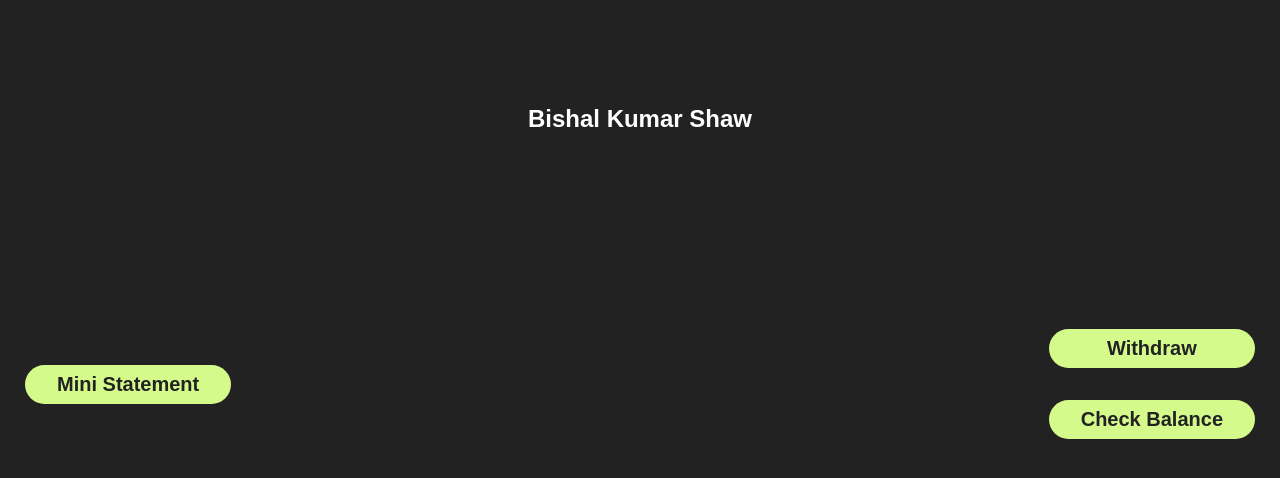
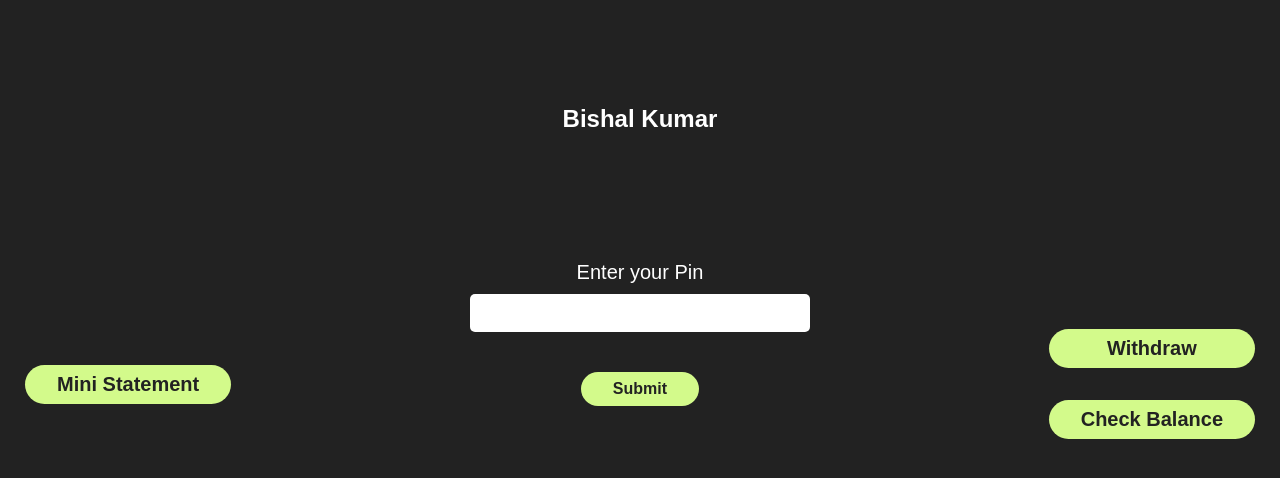
Before and after one commit to BishalKrShaw/ATM-Machine, a plain HTML site: page menuDisplay.html in a window 1280 px wide. Drawn offline with Linux system fonts and the light colour scheme.

Commit message:
Menu Display UI complete

```diff
--- a/CSS/menuDisplay.css
+++ b/CSS/menuDisplay.css
@@ -35,8 +35,47 @@ main .userName{
     margin-top: 5rem;
     text-align: center;
     align-self: start;
+}
+
+main .userName h2{
+    margin-bottom: 8rem;
+}
+
+main .userName form label{
+    font-size: 20px;
+}
+
+main .userName form input[type="password"]{
+    border-radius: 5px;
+    border: none;
+    padding: 5px 15px;
     font-size: 1.5rem;
+    margin-top: 10px;
+    margin-bottom: 20px;
+    outline: none;
+    text-align: center;
+}
+
+main .userName form input[type="submit"]{
+    font-size: 16px;
+    padding: 8px 32px;
+    background-color: var(--primary-btn-color);
+    color: var(--primary-bg-color);
     font-weight: 600;
+    border-radius: 50px;
+    border: none;
+    margin-top: 20px;
+    cursor: pointer;
+}
+
+main .userName form p{
+    color: red;
+    font-style: italic;
+    display: none;
+}
+
+.block{
+    display: block;
 }
 
 main .menuBtn a{
--- a/JavaScript/index.js
+++ b/JavaScript/index.js
@@ -1,18 +1,18 @@
 const userName = document.querySelector("#userName");
-const userEmail = document.querySelector("#userEmail");
+const userBalance = document.querySelector("#userBalance");
 const userPin = document.querySelector("#userPin");
 const submitBtn = document.querySelector("#submitBtn");
 
 const storeUserDetail = () => {
     let username = userName.value;
-    let useremail = userEmail.value;
+    let userbalance = userBalance.value;
     let userpin = userPin.value;
 
     // Convert variables to JSON string
     const userDataToStore = JSON.stringify(
         {
             username: username,
-            usermail: useremail,
+            userbalance: userbalance,
             userpin: userpin,
         }
     );
--- a/menuDisplay.html
+++ b/menuDisplay.html
@@ -17,7 +17,15 @@
                 <a href="">Mini Statement</a>
             </div>
         </div>
-        <div class="userName">Bishal Kumar Shaw</div>
+        <div class="userName">
+            <h2>Bishal Kumar</h2>
+            <form action="">
+                <label for="enterPin">Enter your Pin</label><br/>
+                <input type="password" name="" id="enterPin"><br/>
+                <p class="message">Incorrect Pin</p>
+                <input type="submit" value="Submit">
+            </form>
+        </div>
         <div class="menuBtn">
             <div class="rightMenu">
                 <a href="">Withdraw</a>
```
Also changed, not shown: index.html (+2 -2 lines).
